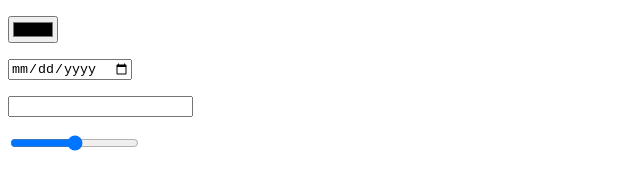
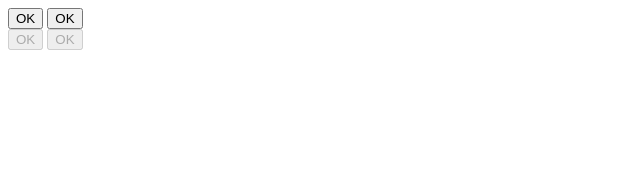
Before and after one commit to Nobutaka91/form_item, a plain HTML site: page index.html in a window 1280 px wide. Shown: the whole page, without its empty margins (0-640 px from the left). Drawn offline with Linux system fonts and the light colour scheme.

Commit message:
create:ボタン(disabled属性で無効化)

```diff
--- a/index.html
+++ b/index.html
@@ -1,15 +1,16 @@
 <!DOCTYPE html>
 <html lang="ja">
-<head>
-  <meta charset="utf-8">
-  <meta http-equiv="X-UA-Compatible" content="IE=edge">
-  <meta name="viewport" content="width=device-width, initial-scale=1.0">
-  <title>form_item</title>
-</head>
-<body>
-  <p><input type="color"></p>
-  <p><input type="date"></p>
-  <p><input type="number"></p>
-  <p><input type="range"></p>
-</body>
+  <head>
+    <meta charset="utf-8" />
+    <meta http-equiv="X-UA-Compatible" content="IE=edge" />
+    <meta name="viewport" content="width=device-width, initial-scale=1.0" />
+    <title>form_item</title>
+  </head>
+  <body>
+    <input type="button" value="OK" />
+    <button>OK</button>
+    <br/>
+    <input type="button" value="OK" disabled />
+    <button disabled>OK</button>
+  </body>
 </html>
```
